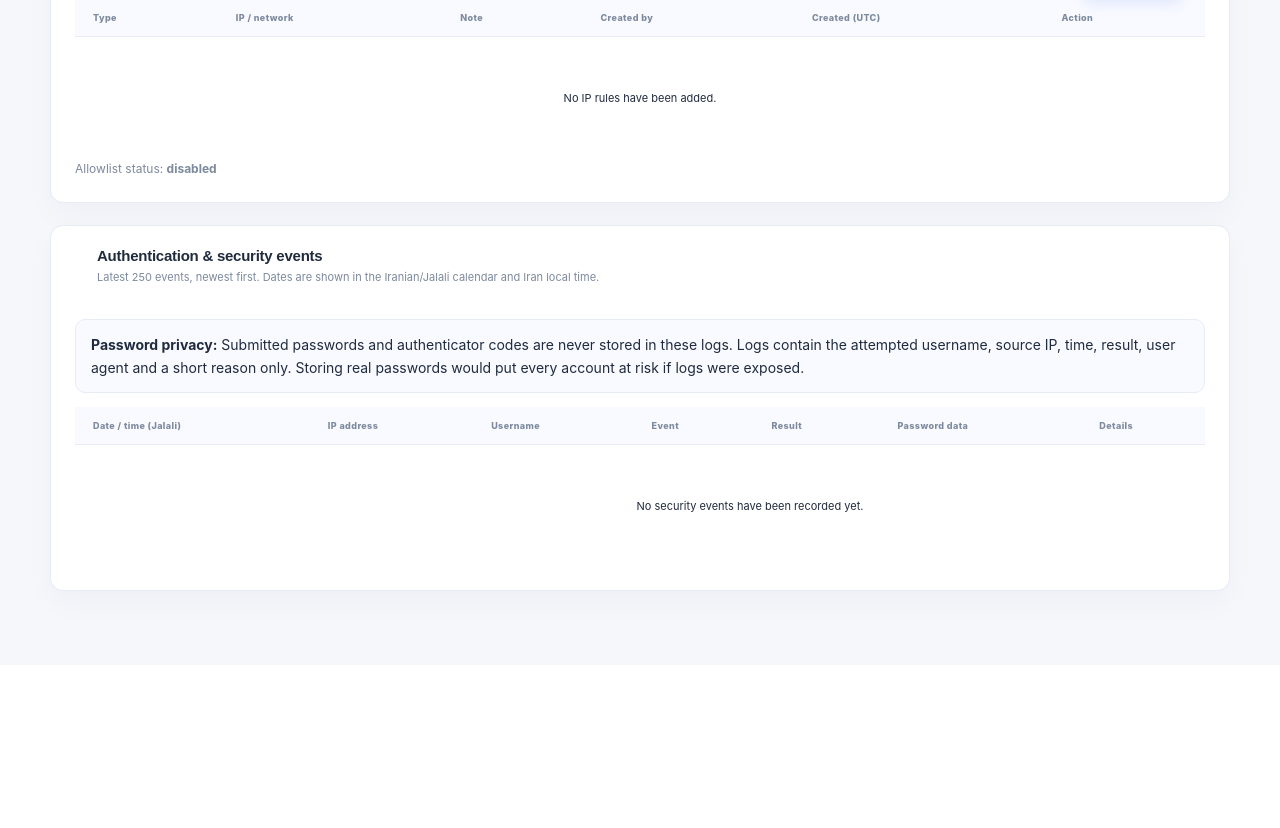
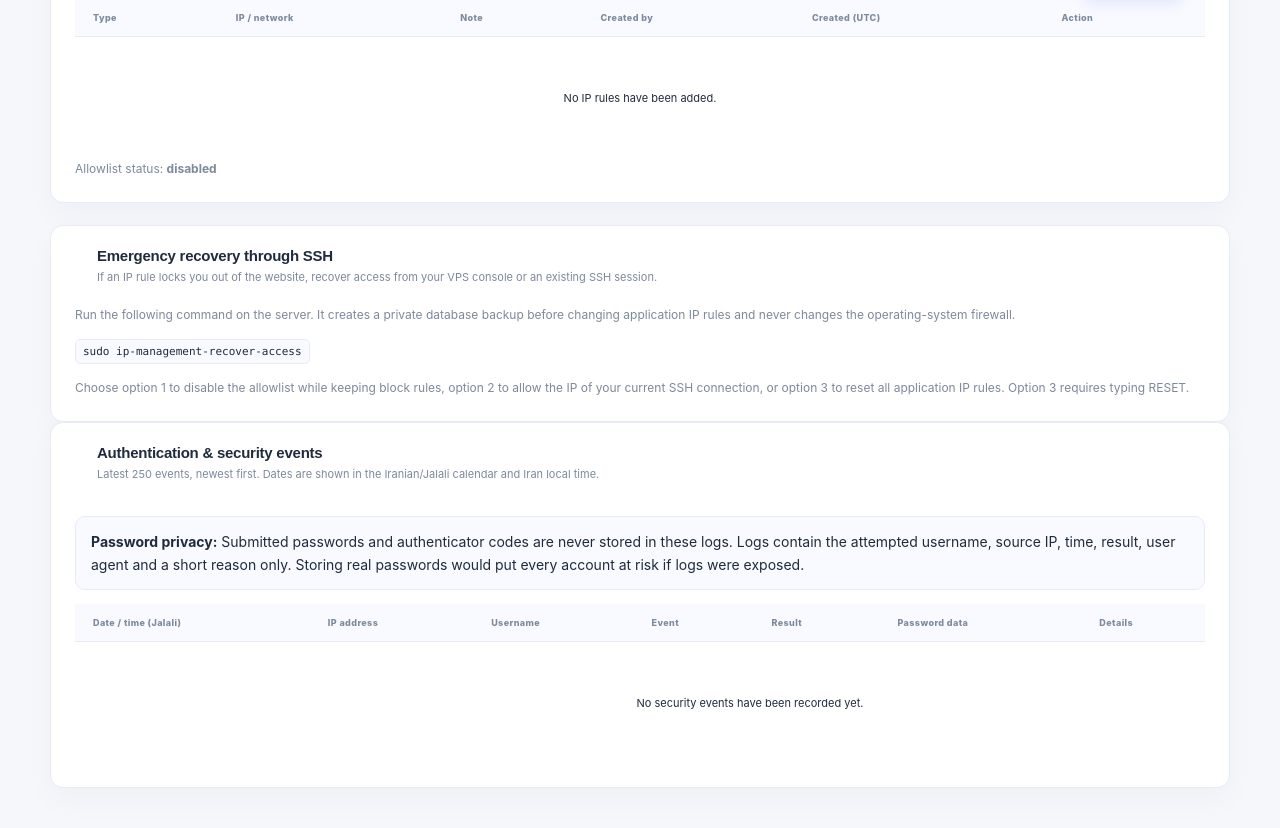
Before and after one commit to AmiRaiZo/IP-Management, a Flask app: template templates/security.html in a window 1280 px wide. Shown: the part 603-1431 px from the top of the page. Before the commit the page ends 1211 px from the top, so only its background shows below. Run offline with Flask 3, Linux system fonts and the light colour scheme; the template is opened without the code that fills it, so the values that code supplies are empty; data comes from the database, SQL or seed files in the repository; parts of the project's set-up code (start-up, migrations or seed data) failed here and were passed over.

Commit message:
Add SSH recovery for IP access lockouts
Install a root-only CLI that backs up the SQLite database and can restore application IP policy access over SSH.

```diff
--- a/templates/security.html
+++ b/templates/security.html
@@ -26,6 +26,13 @@
   <p class="muted">Allowlist status: <strong>{{ 'ENABLED' if allowlist_enabled else 'disabled' }}</strong></p>
 </section>
 
+<section class="panel form-panel">
+  <div class="panel-heading"><div><h2>Emergency recovery through SSH</h2><p>If an IP rule locks you out of the website, recover access from your VPS console or an existing SSH session.</p></div></div>
+  <p class="muted">Run the following command on the server. It creates a private database backup before changing application IP rules and never changes the operating-system firewall.</p>
+  <pre><code>sudo ip-management-recover-access</code></pre>
+  <p class="muted">Choose option 1 to disable the allowlist while keeping block rules, option 2 to allow the IP of your current SSH connection, or option 3 to reset all application IP rules. Option 3 requires typing RESET.</p>
+</section>
+
 <section class="panel form-panel security-log-panel">
   <div class="panel-heading"><div><h2>Authentication & security events</h2><p>Latest 250 events, newest first. Dates are shown in the Iranian/Jalali calendar and Iran local time.</p></div></div>
   <p class="security-privacy-note"><strong>Password privacy:</strong> Submitted passwords and authenticator codes are never stored in these logs. Logs contain the attempted username, source IP, time, result, user agent and a short reason only. Storing real passwords would put every account at risk if logs were exposed.</p>
```
Also changed, not shown: README.md, 3 other files.
